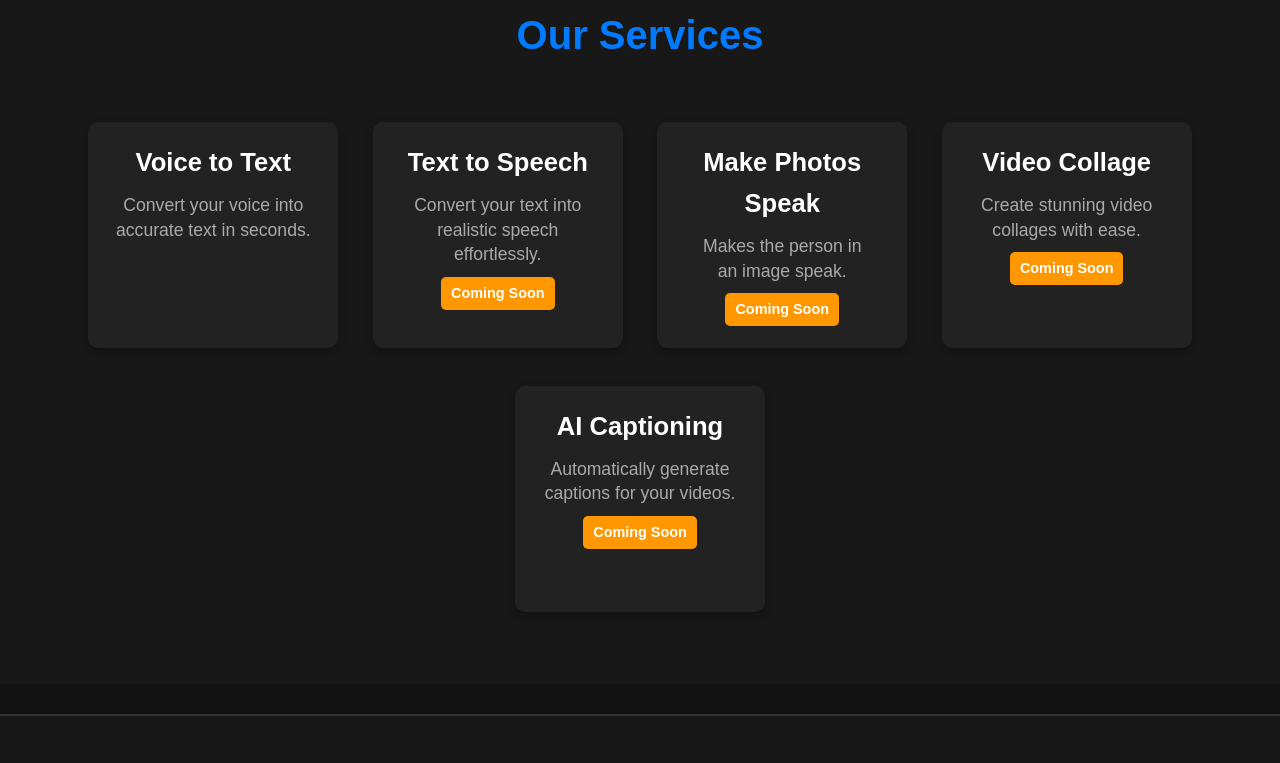
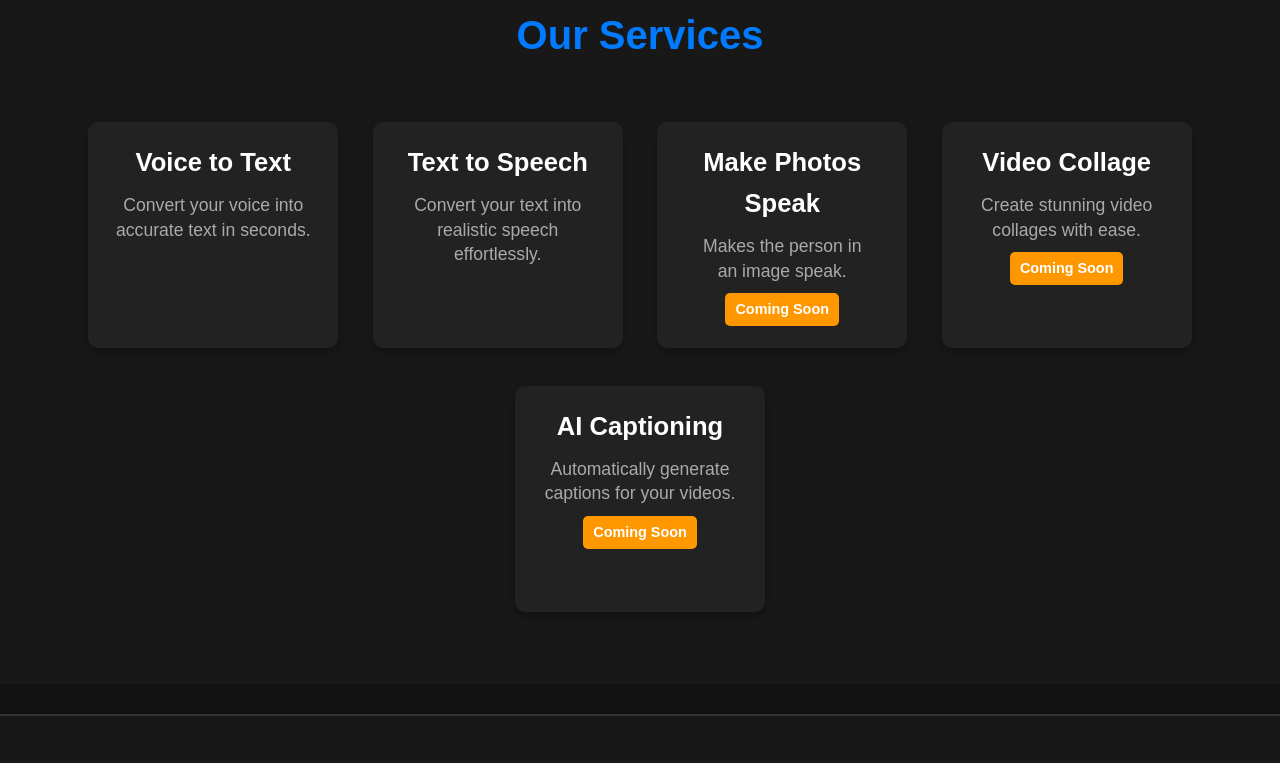
Before and after one commit to TheAyushThakur7/QeoXiv_AI_Video_Generation, a plain HTML site: page index.html in a window 1280 px wide. Shown: the part 847-1610 px from the top of the page. Drawn offline with Linux system fonts and the light colour scheme.

Commit message:
Add files via upload

```diff
--- a/index.html
+++ b/index.html
@@ -30,10 +30,9 @@ copilot("init",{});
             </a>
         </div>
         <div class="service-card">
-            <a href="comingsoon.html" class="service-link">
+            <a href="TTS.html" class="service-link">
                 <h3>Text to Speech</h3>
                 <p>Convert your text into<br> realistic speech <br>effortlessly.</p>
-                <span class="coming-soon-badge">Coming Soon</span>
             </a>
         </div>
         <div class="service-card">
```
